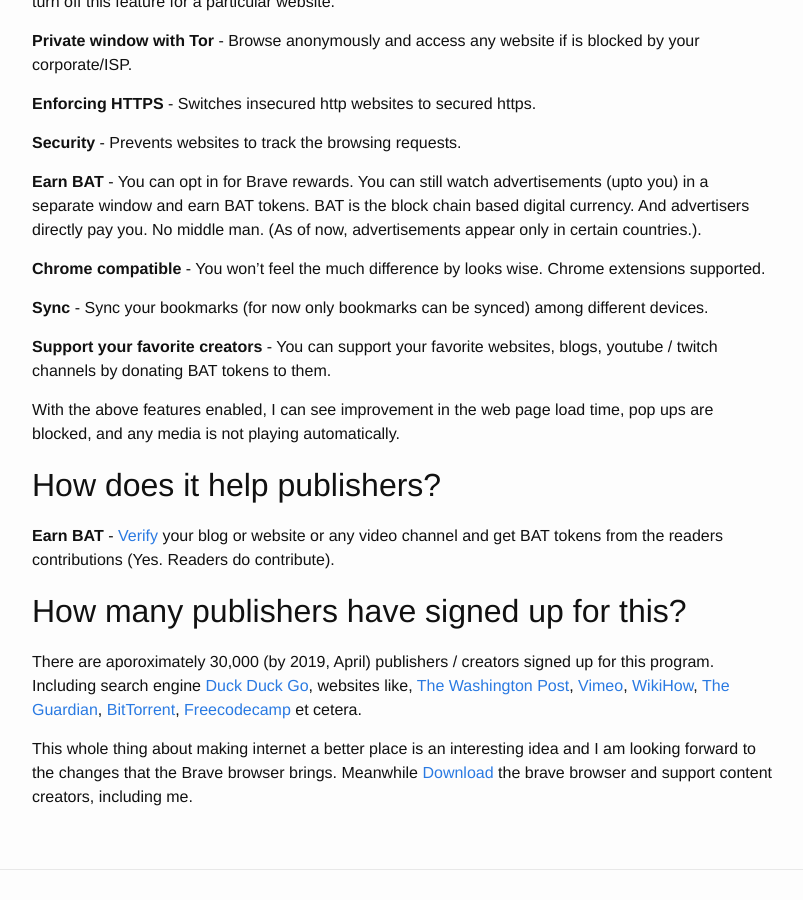
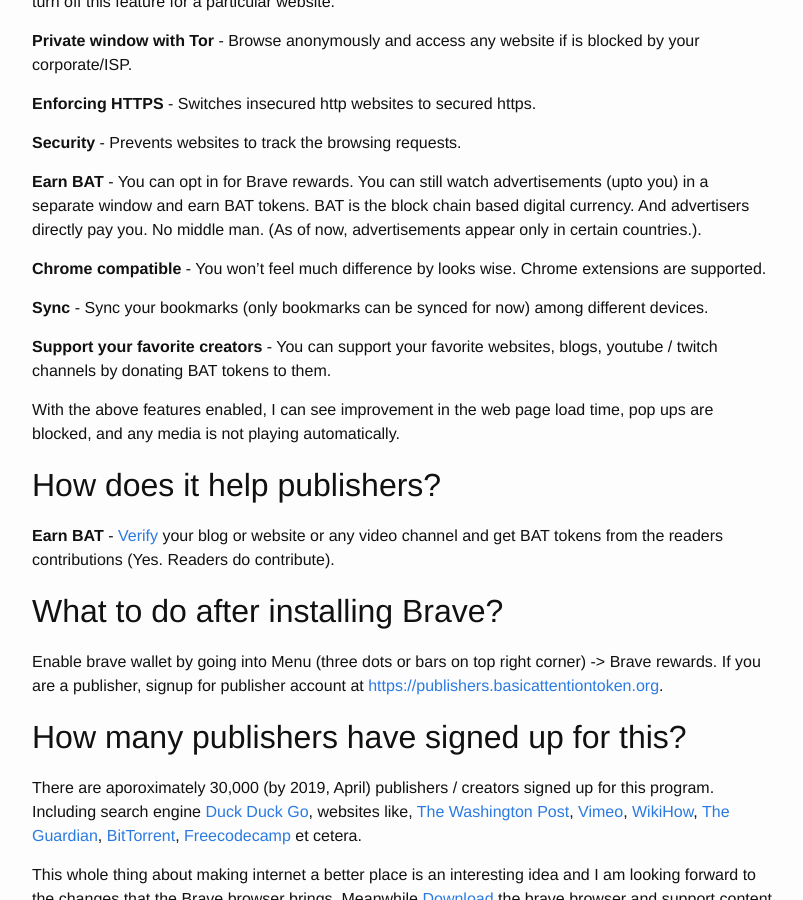
Before and after one commit to itsnayabsd/website, a Jekyll site: the page built from _posts/web/2019-04-20-get-brave-browser.md, in a window 1280 px wide and 900 px high, scrolled down 910 px. Shown: the whole window, without its empty margins (238-1041 px from the left). Built offline with Jekyll 4.4.1, drawn with Linux system fonts in a browser that asks for light colours; comment, search, counter and statistics services are not loaded.

Commit message:
Modified Brave browser post

```diff
--- a/_posts/web/2019-04-20-get-brave-browser.md
+++ b/_posts/web/2019-04-20-get-brave-browser.md
@@ -31,9 +31,9 @@
 
 **Earn BAT** - You can opt in for Brave rewards. You can still watch advertisements (upto you) in a separate window and earn BAT tokens. BAT is the block chain based digital currency. And advertisers directly pay you. No middle man. (As of now, advertisements appear only in certain countries.).
 
-**Chrome compatible** - You won't feel the much difference by looks wise. Chrome extensions supported.
+**Chrome compatible** - You won't feel much difference by looks wise. Chrome extensions are supported.
 
-**Sync** - Sync your bookmarks (for now only bookmarks can be synced) among different devices.
+**Sync** - Sync your bookmarks (only bookmarks can be synced for now) among different devices.
 
 **Support your favorite creators** - You can support your favorite websites, blogs, youtube / twitch channels by donating BAT tokens to them.
 
@@ -42,6 +42,9 @@
 ## How does it help publishers?
 **Earn BAT** - [Verify](https://publishers.basicattentiontoken.org/) your blog or website or any video channel and get BAT tokens from the readers contributions (Yes. Readers do contribute).
 
+## What to do after installing Brave?
+Enable brave wallet by going into Menu (three dots or bars on top right corner) -> Brave rewards. If you are a publisher, signup for publisher account at [https://publishers.basicattentiontoken.org](https://publishers.basicattentiontoken.org).
+
 ## How many publishers have signed up for this?
 There are aporoximately 30,000 (by 2019, April) publishers / creators signed up for this program. Including search engine [Duck Duck Go](https://duckduckgo.com), websites like, [The Washington Post](https://www.washingtonpost.com), [Vimeo](https://vimeo.com/), [WikiHow](https://www.wikihow.com), [The Guardian](https://www.theguardian.com), [BitTorrent](https://www.bittorrent.com), [Freecodecamp](https://www.freecodecamp.org/) et cetera.
 
```
